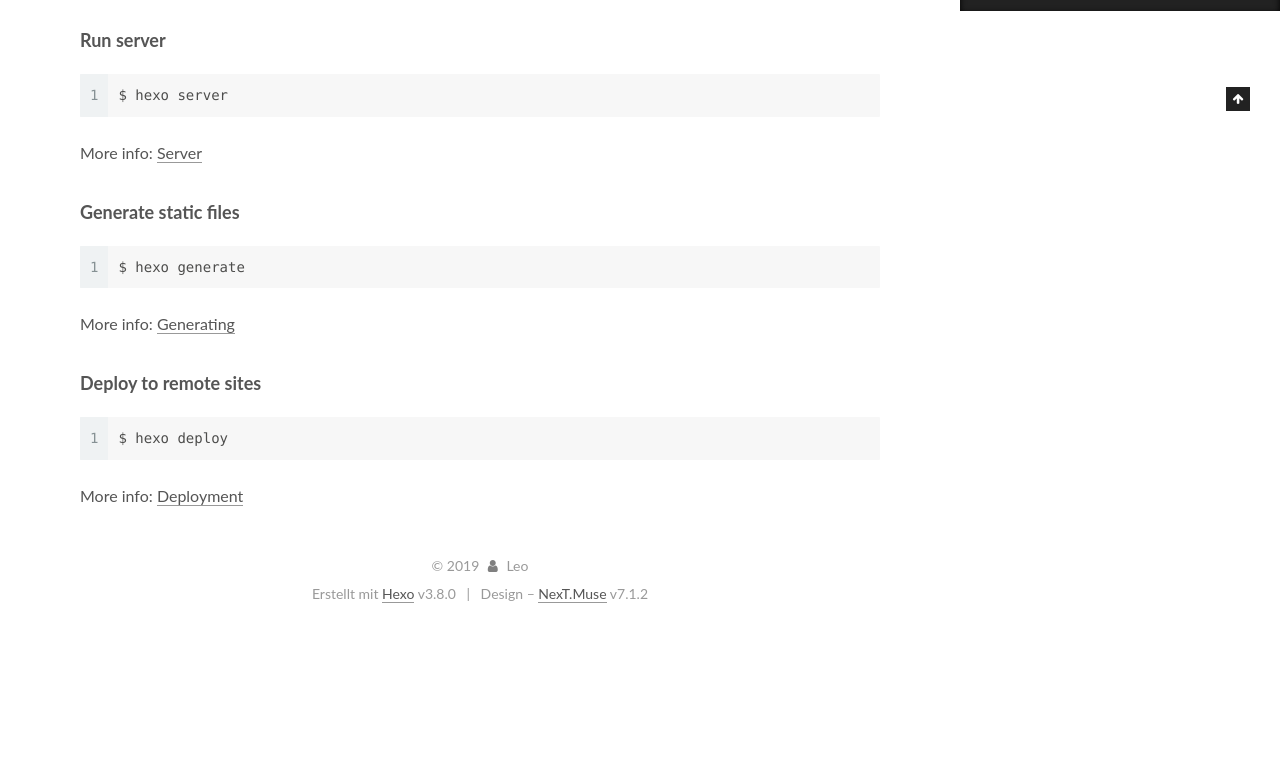
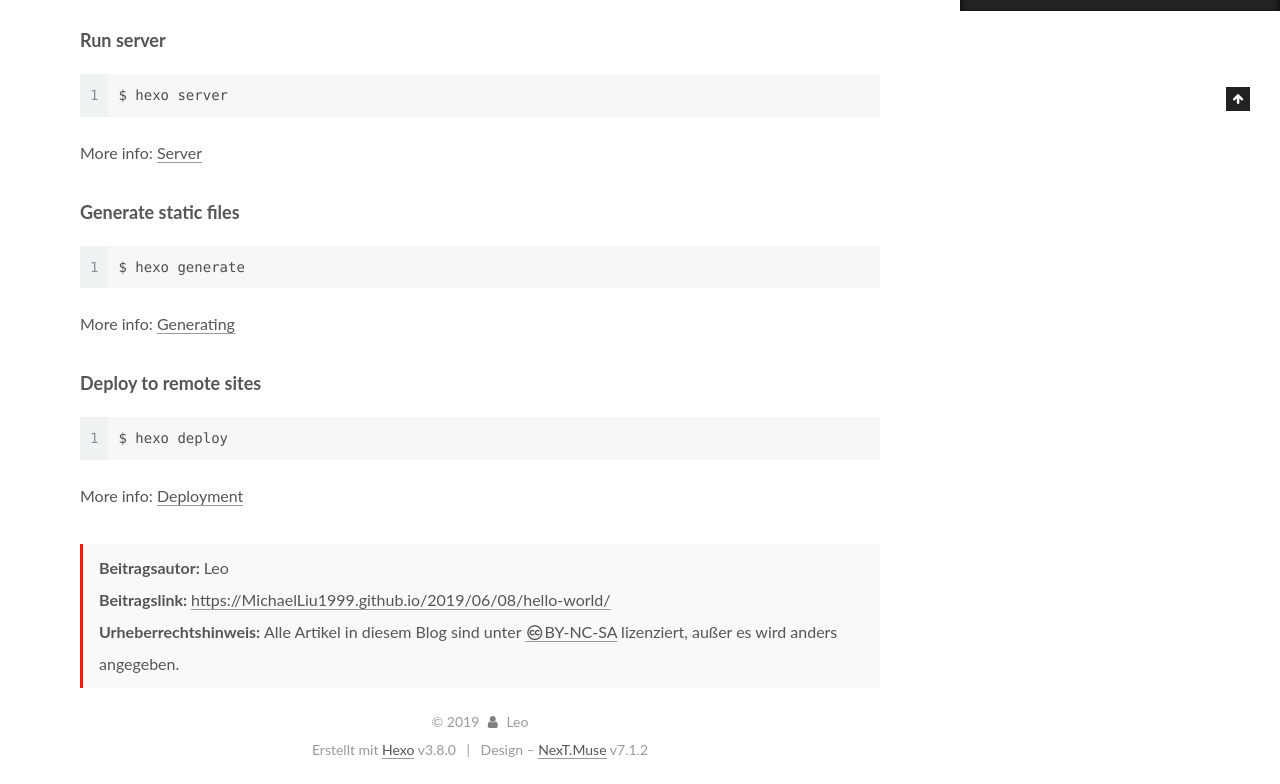
Before and after one commit to MichaelLiu1999/MichaelLiu1999.github.io, a plain HTML site: page 2019/06/08/hello-world/index.html in a window 1280 px wide. Shown: the part 789-1573 px from the top of the page. Before the commit the page ends 1417 px from the top, so only its background shows below. Drawn offline with nearby package versions, Linux system fonts and the light colour scheme.

Commit message:
Site updated: 2019-06-08 19:32:26

```diff
--- a/2019/06/08/hello-world/index.html
+++ b/2019/06/08/hello-world/index.html
@@ -400,6 +400,30 @@
 
 
 
+      <div>
+
+
+
+
+
+
+
+
+
+<ul class="post-copyright">
+  <li class="post-copyright-author">
+    <strong>Beitragsautor:  </strong>Leo</li>
+  <li class="post-copyright-link">
+    <strong>Beitragslink: </strong>
+
+    <a href="https://MichaelLiu1999.github.io/2019/06/08/hello-world/" title="Hello World">https://MichaelLiu1999.github.io/2019/06/08/hello-world/</a>
+  </li>
+  <li class="post-copyright-license">
+    <strong>Urheberrechtshinweis:  </strong>Alle Artikel in diesem Blog sind unter <a href="https://creativecommons.org/licenses/by-nc-sa/4.0/deed.zh" rel="noopener" target="_blank"><i class="fa fa-fw fa-creative-commons"></i>BY-NC-SA</a> lizenziert, außer es wird anders angegeben.</li>
+</ul>
+
+      </div>
+
 
     <footer class="post-footer">
 
@@ -537,6 +561,16 @@
             </div>
 
 
+
+             <div class="cc-license motion-element" itemprop="license">
+
+
+
+
+
+
+              <a href="https://creativecommons.org/licenses/by-nc-sa/4.0/deed.zh" class="cc-opacity" rel="noopener" target="_blank"><img src="/MichaelLiu1999.github.io/images/cc-by-nc-sa.svg" alt="Creative Commons"></a>
+             </div>
 
 
 
--- a/css/main.css
+++ b/css/main.css
@@ -1622,6 +1622,16 @@ pre .javascript .function {
 .fancybox-close:hover {
   border: none;
 }
+.post-copyright {
+  margin: 2em 0 0;
+  padding: 0.5em 1em;
+  border-left: 3px solid #ff1700;
+  background-color: #f9f9f9;
+  list-style: none;
+}
+.post-copyright i.fa {
+  font-size: 15px;
+}
 .rtl.post-body p,
 .rtl.post-body a,
 .rtl.post-body h1,
@@ -1773,7 +1783,7 @@ pre .javascript .function {
   width: 4px;
   height: 4px;
   border-radius: 50%;
-  background: #ff39cf;
+  background: #28ffb8;
 }
 .feed-link,
 .chat {
```
Also changed, not shown: archives/2019/06/index.html (+10 -0 lines), archives/2019/index.html (+10 -0 lines), archives/index.html (+10 -0 lines), index.html (+10 -0 lines).
